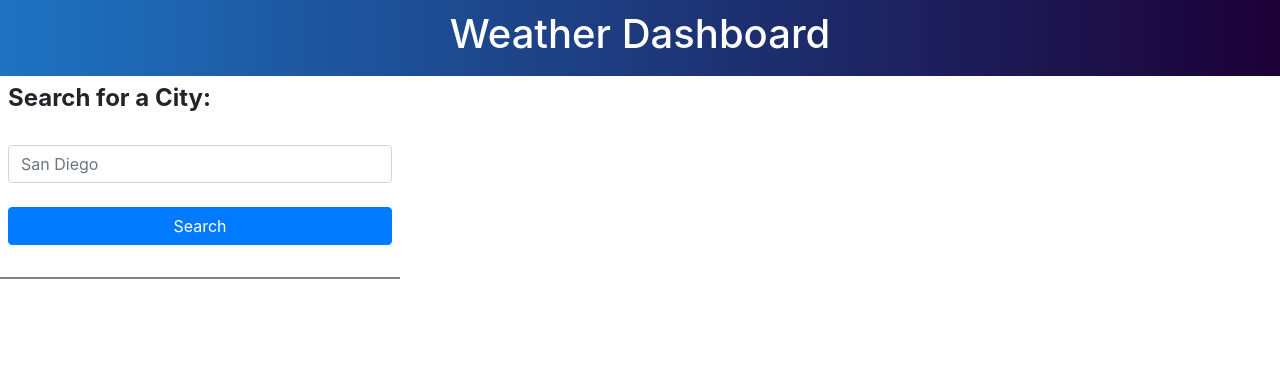
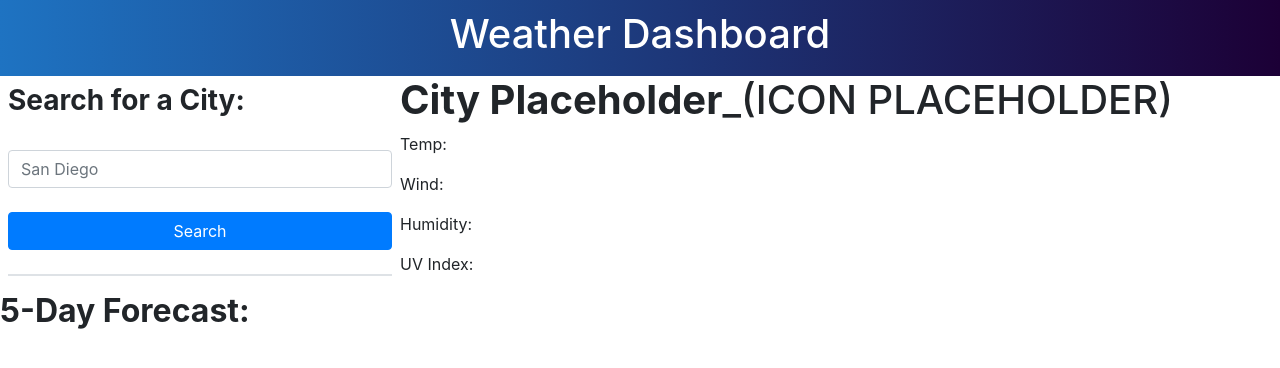
Before and after one commit to carolynngo11/weather-dashboard, a plain HTML site: page index.html in a window 1280 px wide. Drawn offline with nearby package versions, Linux system fonts and the light colour scheme.

Commit message:
Added city data and forecast to HTML skeleton, edit in CSS

```diff
--- a/assets/css/style.css
+++ b/assets/css/style.css
@@ -9,9 +9,8 @@ header {
 aside {
     float: left;
     width: 400px;
-    border-bottom: solid 2px rgb(129, 129, 129);
 }
 
-h4 {
+h2, h3, .cityName {
     font-weight: bold;
 }
--- a/index.html
+++ b/index.html
@@ -18,7 +18,7 @@
     <div class="container-fluid">
         <div class="row">
             <div class="col-12 p-2">
-        <h4>Search for a City:</h4>
+        <h3>Search for a City:</h3>
         <br>
         <div class="search-container">
             <input type="search" id="search-term" class="form-control" placeholder="San Diego" />
@@ -27,14 +27,38 @@
         <div class="button">
             <input class="btn btn-primary btn-block" type="submit" value="Search">
         <br>
-        </div>
-        </div>
+        <div class = "historySearch border" id = "historySearchBtn"></div>
     </div>
-</div>
+    </div>
+    </div>
+    </div>
     </aside>
 
     <main>
+    <div class="row">
+        <h1 class="cityName">City Placeholder</h1>
+        <h1 class="currentDate"></h1>
+        <h1 class="weatherIcon">_(ICON PLACEHOLDER)</h1>
+    </div>
+    <div class="row">
+        <p class="temp">Temp: </p>
+    </div>
+    <div class="row">
+        <p class="wind">Wind: </p>
+    </div>
+    <div class="row">
+        <p class="humidity">Humidity: </p>
+    </div>
+    <div class="row">
+        <p class="index">UV Index: </p>
+    </div>
+    </div>
 
+    <div class="fiveForecast">
+        <h2>5-Day Forecast:</h2>
+    <div class="card-row">
+    </div>
+    </div>
     </main>
 
     <script src="https://code.jquery.com/jquery-3.3.1.slim.min.js" integrity="sha384-q8i/X+965DzO0rT7abK41JStQIAqVgRVzpbzo5smXKp4YfRvH+8abtTE1Pi6jizo" crossorigin="anonymous"></script>
```
